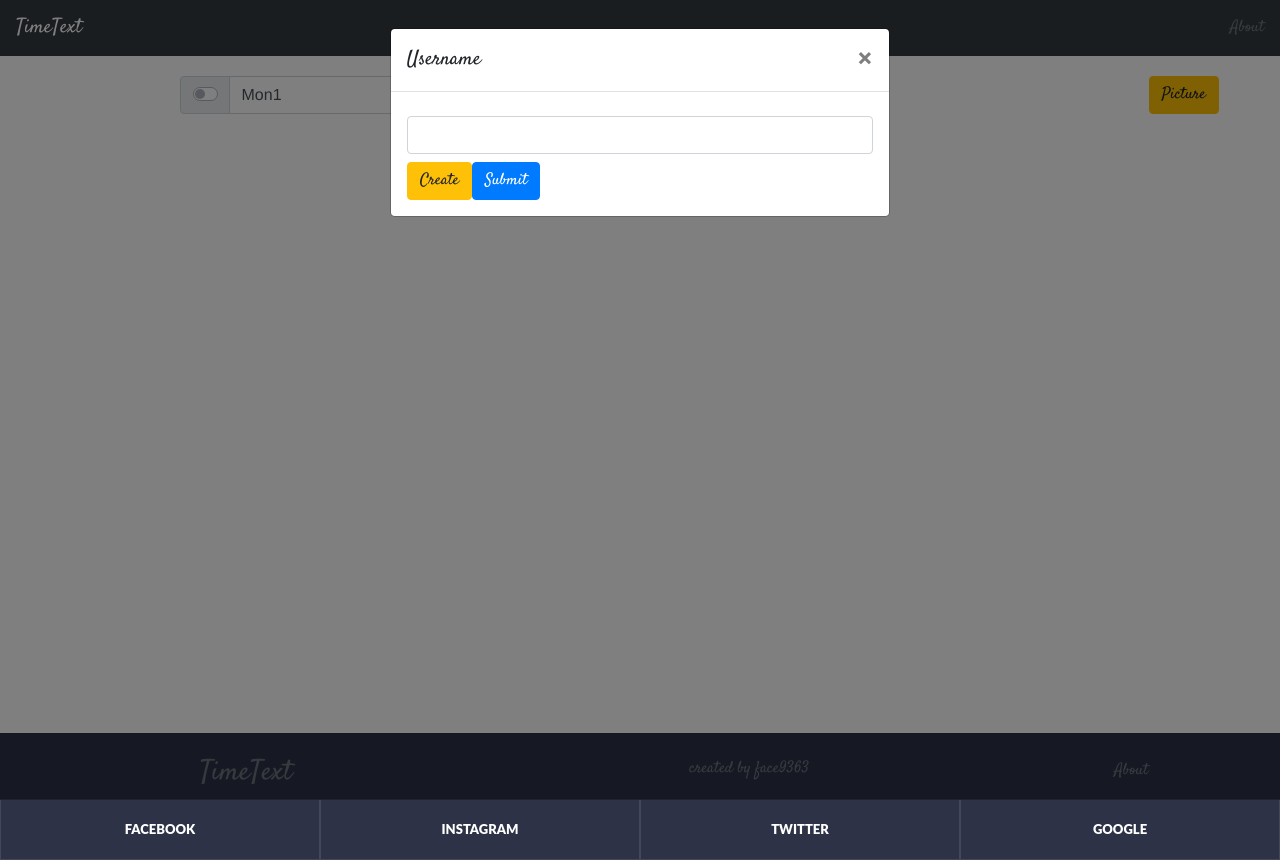
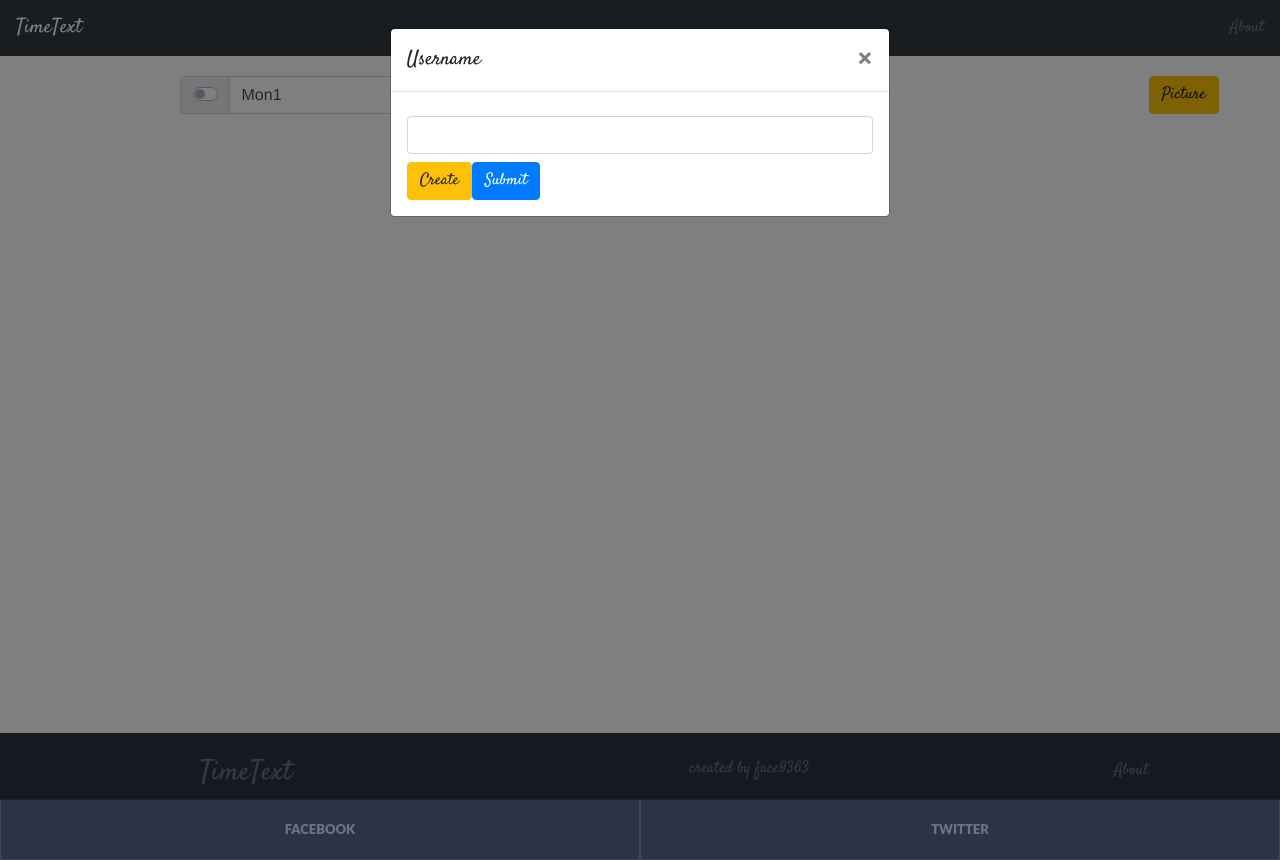
Before and after one commit to face0u0/TimeText, a Vue app: page /#/ in a window 1280 px wide. Built offline with nearby package versions, Linux system fonts and the light colour scheme.

Commit message:
sharebutton

```diff
--- a/index.html
+++ b/index.html
@@ -8,7 +8,7 @@
     <link href="https://fonts.googleapis.com/css?family=Satisfy&display=swap" rel="stylesheet">
   </head>
   <body>
-    <div id="app"></div>
+  <div id="app"></div>
     <!-- built files will be auto injected -->
   </body>
 </html>
--- a/src/components/DarkFooter.vue
+++ b/src/components/DarkFooter.vue
@@ -18,10 +18,10 @@
         </div>
     </div>
     <div class="row no-gutters social-container">
-      <div class="col"><a class="social-inner" href="#"><span class="icon mdi mdi-facebook"></span><span>Facebook</span></a></div>
-      <div class="col"><a class="social-inner" href="#"><span class="icon mdi mdi-instagram"></span><span>instagram</span></a></div>
-      <div class="col"><a class="social-inner" href="#"><span class="icon mdi mdi-twitter"></span><span>twitter</span></a></div>
-      <div class="col"><a class="social-inner" href="#"><span class="icon mdi mdi-youtube-play"></span><span>google</span></a></div>
+      <div class="col"><a class="social-inner" href="https://www.facebook.com/sharer/sharer.php?u=https%3A%2F%2Ftimetext.netlify.com%2F&amp;src=sdkpreparse"><span class="icon mdi mdi-facebook"></span><span class="text-muted">Facebook</span></a></div>
+<!--      <div class="col"><a class="social-inner" href="#"><span class="icon mdi mdi-instagram"></span><span>instagram</span></a></div>-->
+      <div class="col"><a class="social-inner" href="https://twitter.com/share?ref_src=twsrc%5Etfw"><span class="icon mdi mdi-twitter"></span><span class="text-muted">twitter</span></a></div>
+<!--      <div class="col"><a class="social-inner" href="#"><span class="icon mdi mdi-youtube-play"></span><span>google</span></a></div>-->
     </div>
   </div>
   </div>
```
